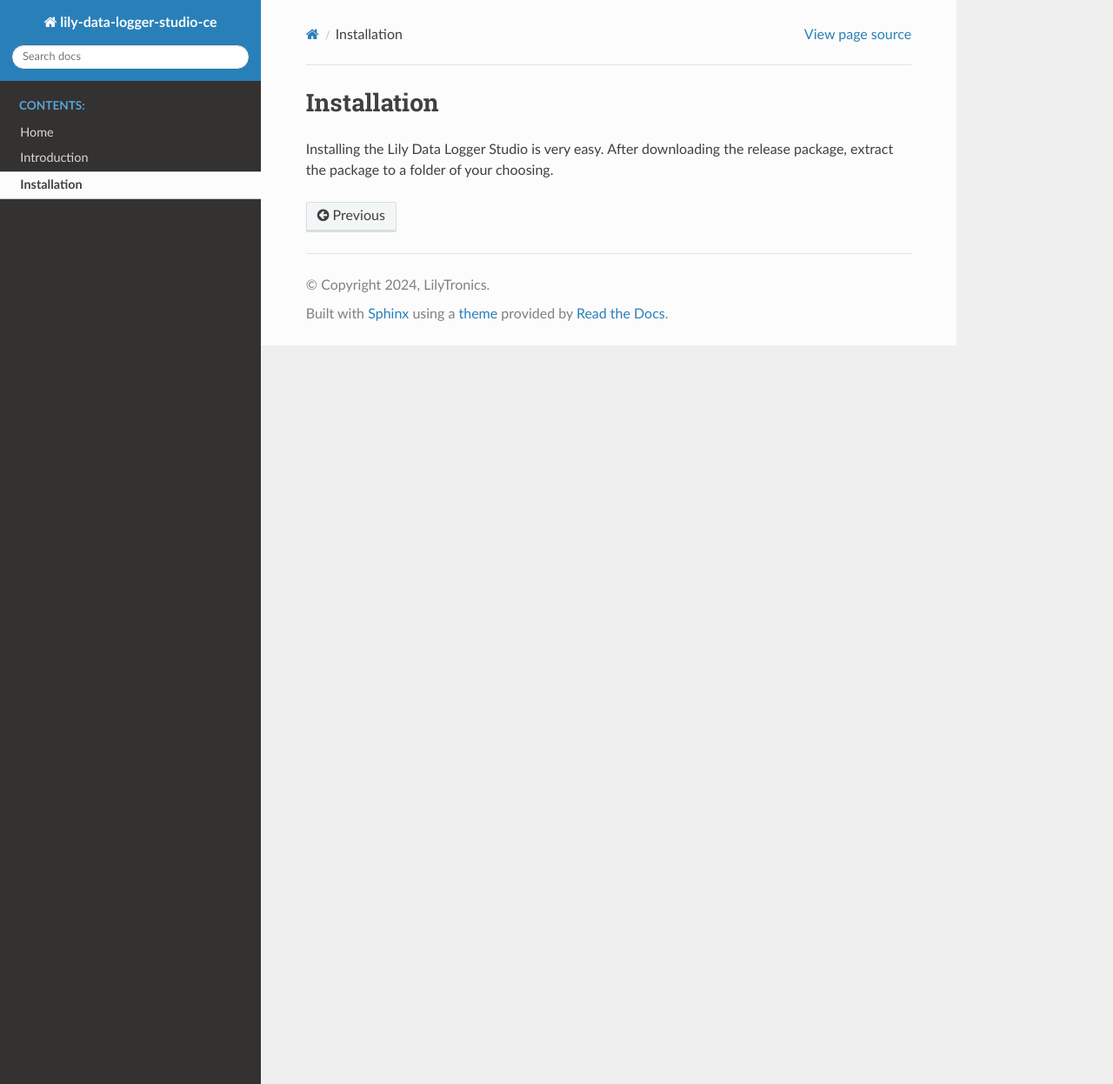
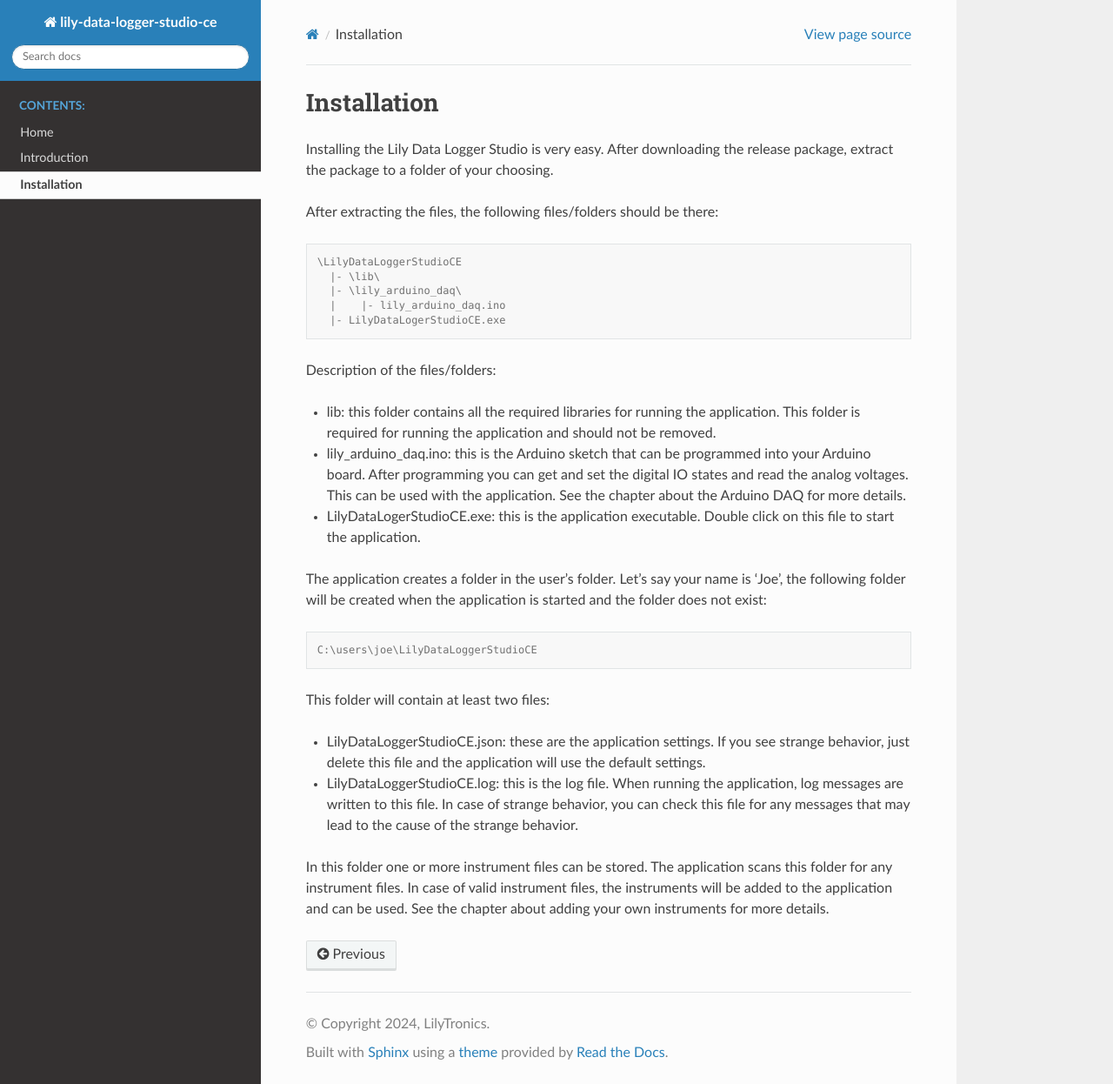
Before and after one commit to LilyTronics/lily_data_logger_software, a Sphinx documentation site: the page built from docs/installation.rst, in a window 1280 px wide and 1246 px high. Shown: the whole window at 87% size. Built offline with Sphinx 7.4.7 and the Read the Docs theme 2.0.0, drawn with Linux system fonts in a browser that asks for light colours.

Commit message:
updated installation section

```diff
--- a/docs/installation.rst
+++ b/docs/installation.rst
@@ -3,3 +3,42 @@
 
 Installing the Lily Data Logger Studio is very easy. After downloading the release package, extract
 the package to a folder of your choosing.
+
+After extracting the files, the following files/folders should be there:
+
+.. code-block:: console
+
+    \LilyDataLoggerStudioCE
+      |- \lib\
+      |- \lily_arduino_daq\
+      |    |- lily_arduino_daq.ino
+      |- LilyDataLogerStudioCE.exe
+
+Description of the files/folders:
+
+* lib: this folder contains all the required libraries for running the application.
+  This folder is required for running the application and should not be removed.
+* lily_arduino_daq.ino: this is the Arduino sketch that can be programmed into your Arduino board.
+  After programming you can get and set the digital IO states and read the analog voltages.
+  This can be used with the application. See the chapter about the Arduino DAQ for more details.
+* LilyDataLogerStudioCE.exe: this is the application executable. Double click on this file to
+  start the application.
+
+The application creates a folder in the user's folder. Let's say your name is 'Joe', the following
+folder will be created when the application is started and the folder does not exist:
+
+.. code-block:: console
+
+    C:\users\joe\LilyDataLoggerStudioCE
+
+This folder will contain at least two files:
+
+* LilyDataLoggerStudioCE.json: these are the application settings. If you see strange behavior,
+  just delete this file and the application will use the default settings.
+* LilyDataLoggerStudioCE.log: this is the log file. When running the application, log messages
+  are written to this file. In case of strange behavior, you can check this file for any messages
+  that may lead to the cause of the strange behavior.
+
+In this folder one or more instrument files can be stored. The application scans this folder for
+any instrument files. In case of valid instrument files, the instruments will be added to the
+application and can be used. See the chapter about adding your own instruments for more details.
```
